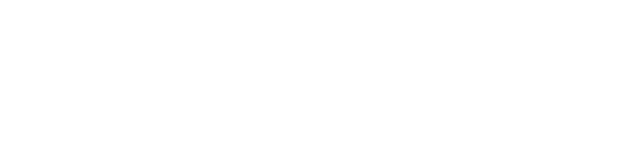
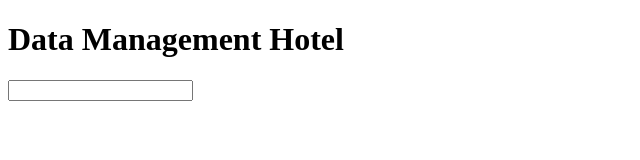
Before and after one commit to Kasididarm/Project_Css326, a plain HTML site: page Index.html in a window 1280 px wide. Shown: the whole page, without its empty margins (0-640 px from the left). Drawn offline with Linux system fonts and the light colour scheme.

Commit message:
Update Index.html

```diff
--- a/Index.html
+++ b/Index.html
@@ -4,7 +4,11 @@
 </head>
 <body>
     <div class="Lobby">
+        <h1>Data Management Hotel</h1>
         <section>
+            <input type="name" id="customer">
+
+
         </section>
     </div>
 </body>
```
